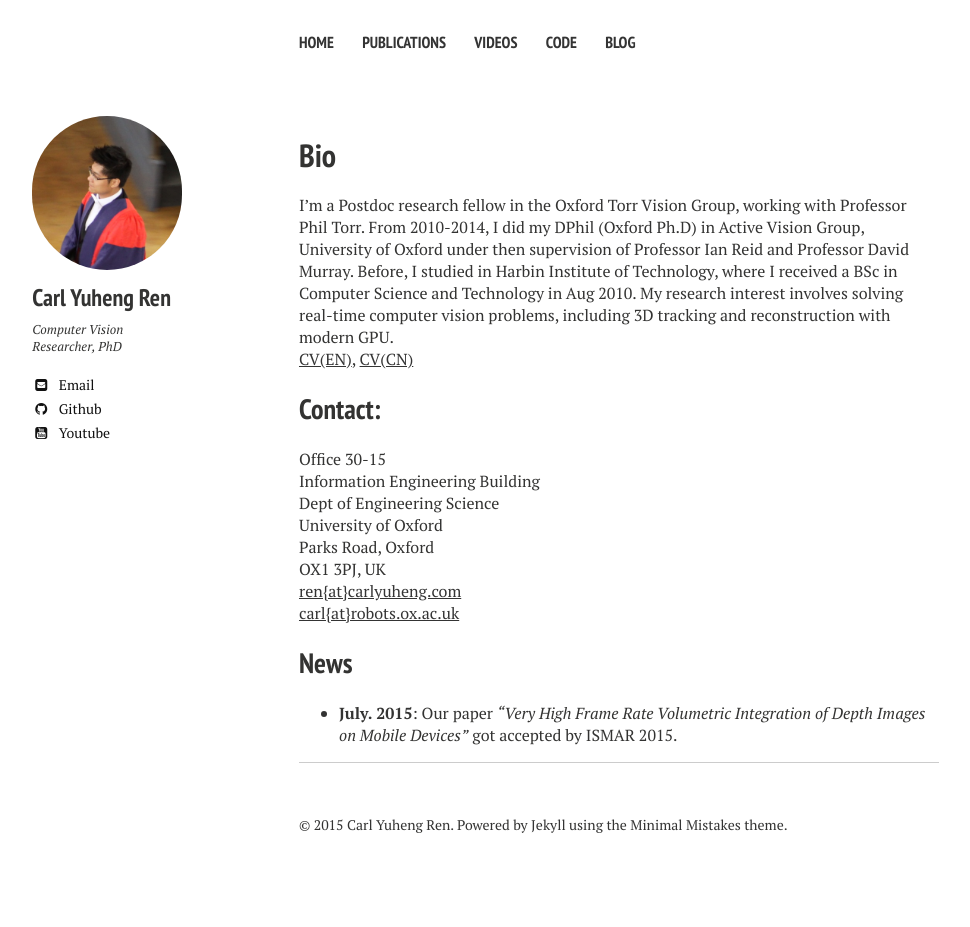
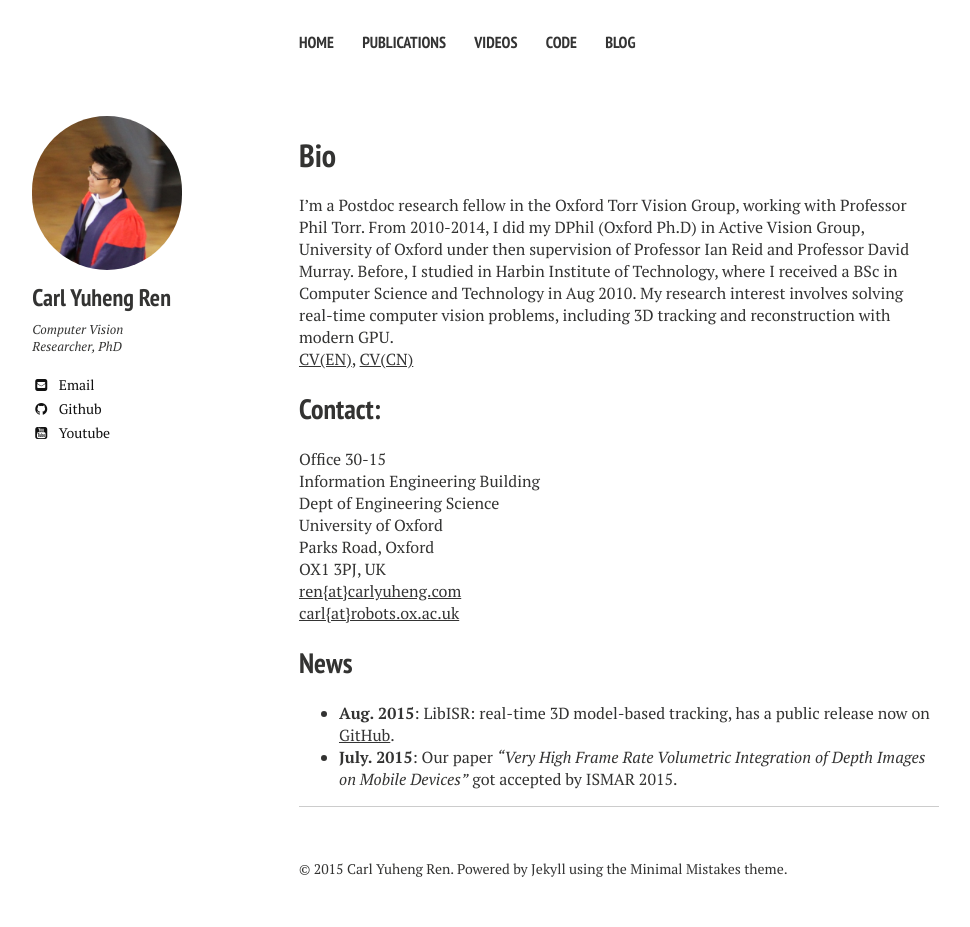
Before and after one commit to eileenhan1004/eileenhan1004.github.io, a Jekyll site: the page built from index.md, in a window 1280 px wide. Shown: the whole page, without its empty margins (21-991 px from the left). Built offline with Jekyll 4.4.1, drawn with Linux system fonts in a browser that asks for light colours; nearby versions of some CDN libraries; before the commit the page ends 900 px from its top, so only the background shows below that.

Commit message:
Update index.md

```diff
--- a/index.md
+++ b/index.md
@@ -18,4 +18,5 @@ OX1 3PJ, UK
 
 
 ##News
+- **Aug. 2015**: LibISR: real-time 3D model-based tracking, has a public release now on [GitHub](https://github.com/carlren/LibISR).
 - **July. 2015**: Our paper *"Very High Frame Rate Volumetric Integration of Depth Images on Mobile Devices"* got accepted by ISMAR 2015.
```
